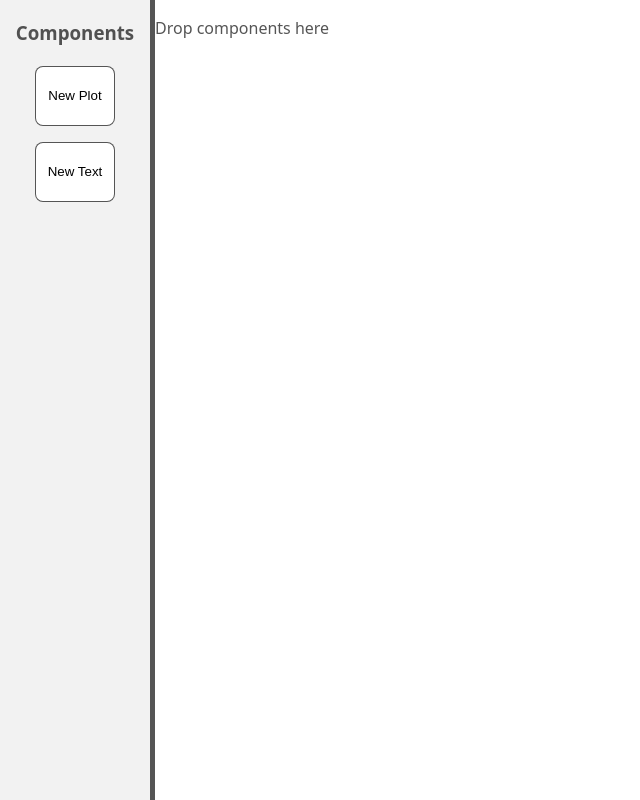
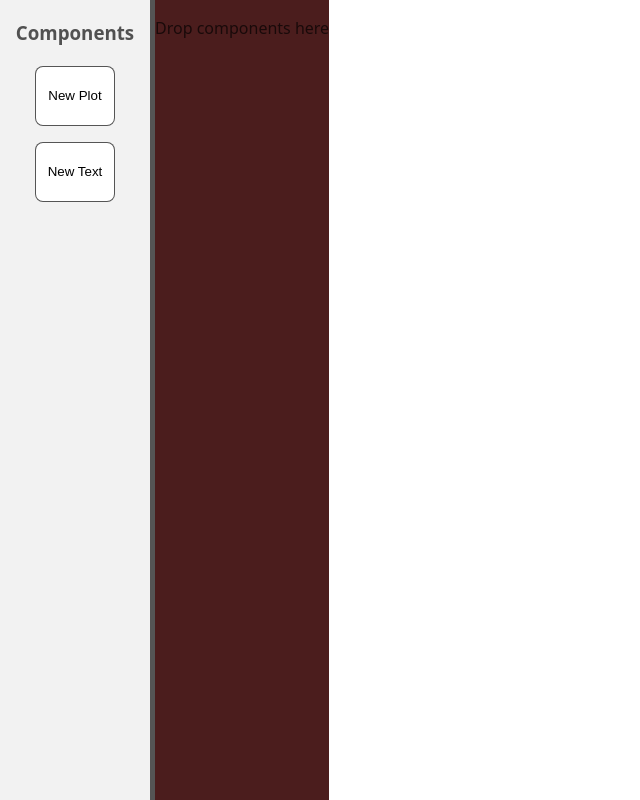
Before and after one commit to KayJayx/insight, a React (Vite) app: page / in a window 1280 px wide. Shown: the whole page, without its empty margins (0-640 px from the left). Built offline with nearby package versions, Linux system fonts and the light colour scheme.

Commit message:
Added Comments
Temporarily removed a styling

```diff
--- a/src/App.css
+++ b/src/App.css
@@ -21,10 +21,13 @@
   align-items: center;
 }
 
+/*
 .components-title {
 
 }
+*/
 
+/* Side Panel components/buttons styling */
 .icon-button {
   width: 80px;
   height: 60px;
@@ -38,6 +41,8 @@
   text-align: center;
 }
 
+/* Canvas styling */
 .canvas {
-
+  position: relative;
+  background-color: #4b1d1d;
 }
```
